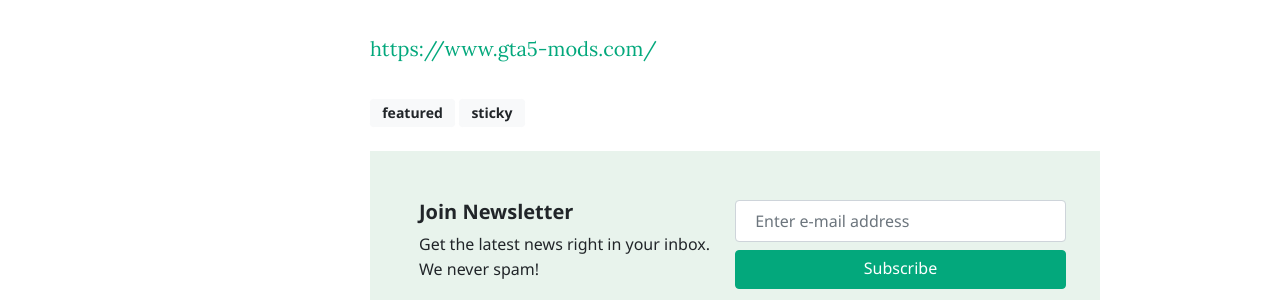
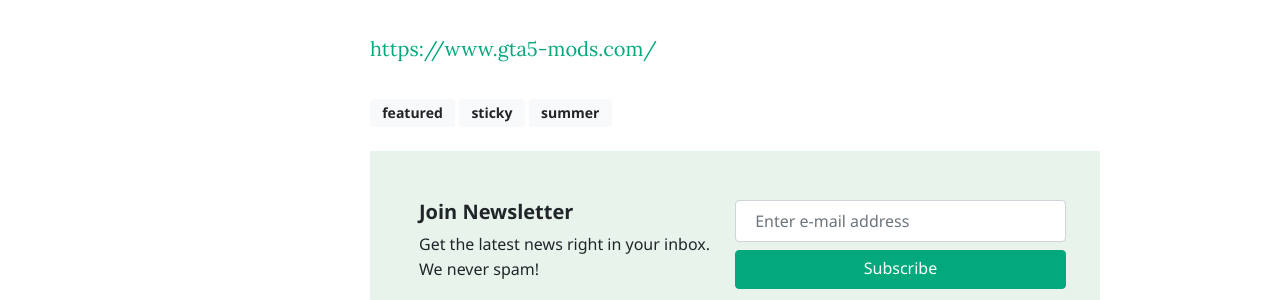
Before and after one commit to Gamedoper/Gamedoperarchives.github.io, a Jekyll site: the page built from _posts/2020-04-30-the-50-best-mods-in-gta-v.md, in a window 1280 px wide and 900 px high, scrolled down 9595 px. Shown: the part 208-508 px from the top of the window. Built offline with Jekyll 4.4.1, drawn with Linux system fonts in a browser that asks for light colours; nearby versions of some CDN libraries; comment, search, counter and statistics services are not loaded.

Commit message:
Updated '_posts/2020-04-30-the-50-best-mods-in-gta-v.md' via CloudCannon

```diff
--- a/_posts/2020-04-30-the-50-best-mods-in-gta-v.md
+++ b/_posts/2020-04-30-the-50-best-mods-in-gta-v.md
@@ -9,6 +9,7 @@
 tags:
   - featured
   - sticky
+  - summer
 ---
 
 ### Make Los Santos hyperrealistic (&nbsp;[download](https://www.gta5-mods.com/misc/naturalvision-photorealistic-gtav){: target="_blank"}&nbsp;)
```
